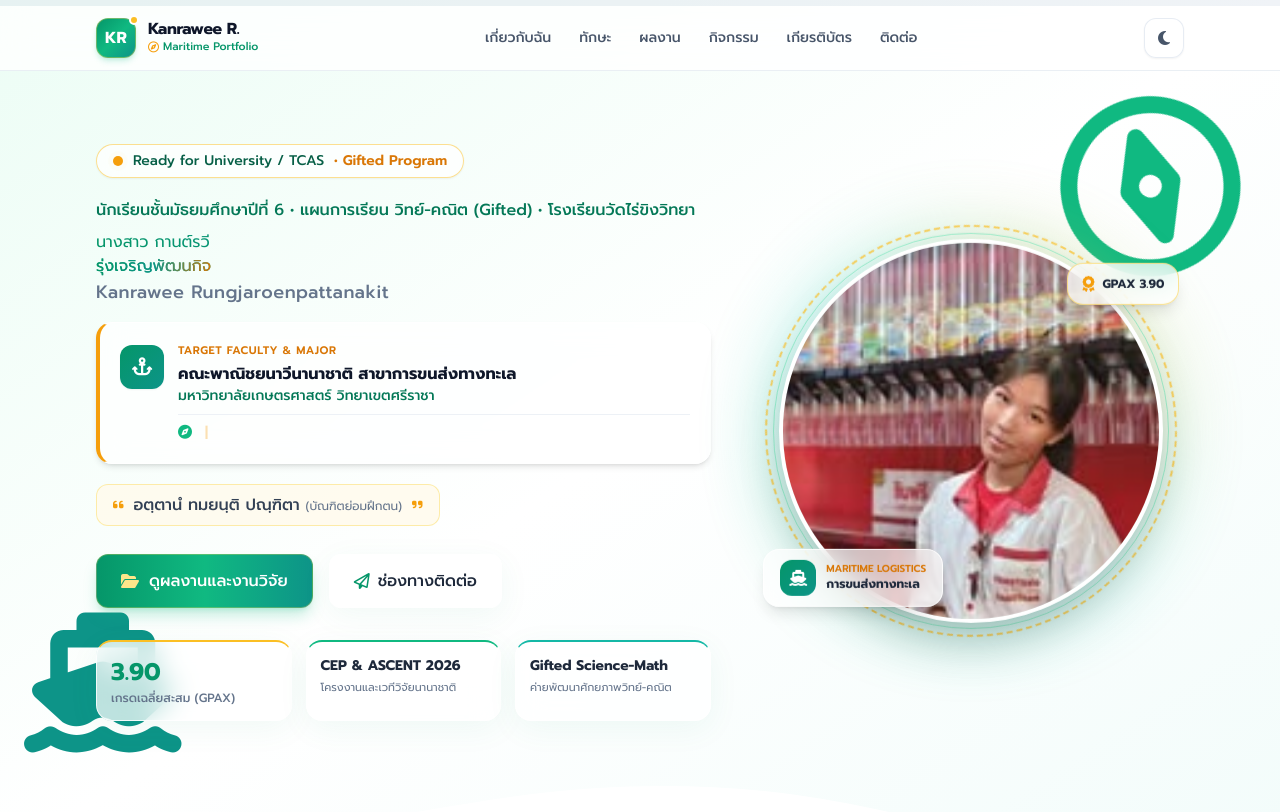
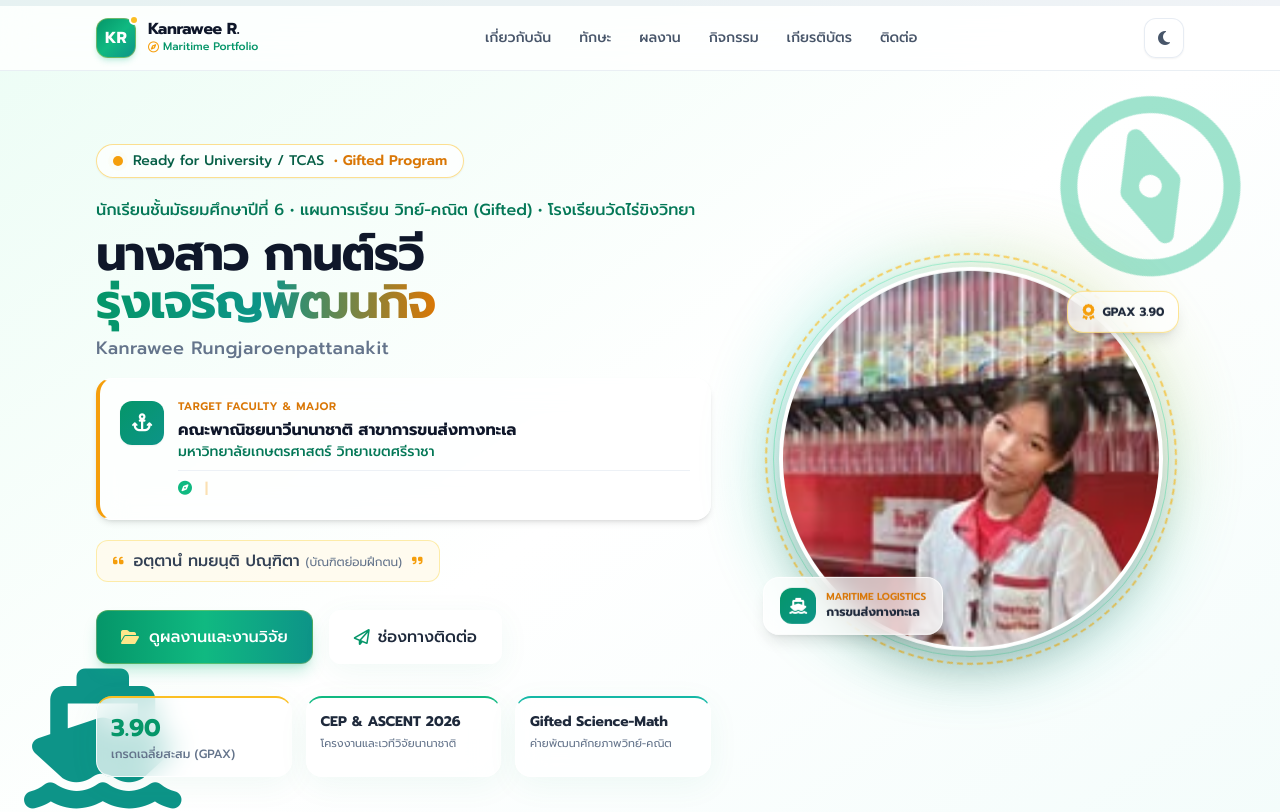
Before and after one commit to wrk33471-design/portfolio, a plain HTML site: page index.html in a window 1280 px wide. Shown: the top 812 px of the page. Drawn offline with nearby package versions, Linux system fonts and the light colour scheme.

Commit message:
Update index.html

```diff
--- a/index.html
+++ b/index.html
@@ -198,8 +198,8 @@
         <div class="absolute top-40 right-16 w-72 h-72 bg-gold-400/15 dark:bg-gold-500/10 rounded-full blur-3xl -z-10"></div>
 
         <!-- Subtle Maritime Watermarks -->
-        <i class="fa-regular fa-compass text-[180px] text-primary-500/[1.00] dark:text-primary-400/[1.15] absolute top-24 right-10 animate-spin-slow pointer-events-none"></i>
-        <i class="fa-solid fa-ship text-[140px] text-teal-600/[1.17] dark:text-teal-400/[1.15] absolute bottom-28 left-6 pointer-events-none"></i>
+        <i class="fa-regular fa-compass text-[180px] text-primary-500/[0.40] dark:text-primary-400/[0.50] absolute top-24 right-10 animate-spin-slow pointer-events-none"></i>
+        <i class="fa-solid fa-ship text-[140px] text-teal-600/[1.17] dark:text-teal-400/[1.20] absolute bottom-28 left-6 pointer-events-none"></i>
 
         <div class="max-w-6xl mx-auto px-4 sm:px-6 lg:px-8 relative z-10">
             <div class="grid grid-cols-1 lg:grid-cols-12 gap-12 items-center">
@@ -222,7 +222,7 @@
                     </p>
 
                     <!-- Full Name -->
-                    <h1 class="text-transparent bg-clip-text bg-gradient-to-r from-primary-600 via-teal-600 to-gold-600 dark:from-primary-400 dark:via-teal-300 dark:to-gold-400">
+                    <h1 class="text-3xl sm:text-4xl lg:text-5xl font-bold text-slate-900 dark:text-white tracking-tight leading-tight mb-2">
                         นางสาว กานต์รวี <br class="hidden sm:inline">
                         <span class="text-transparent bg-clip-text bg-gradient-to-r from-primary-600 via-teal-600 to-gold-600 dark:from-primary-400 dark:via-teal-300 dark:to-gold-400">
                             รุ่งเจริญพัฒนกิจ
```
